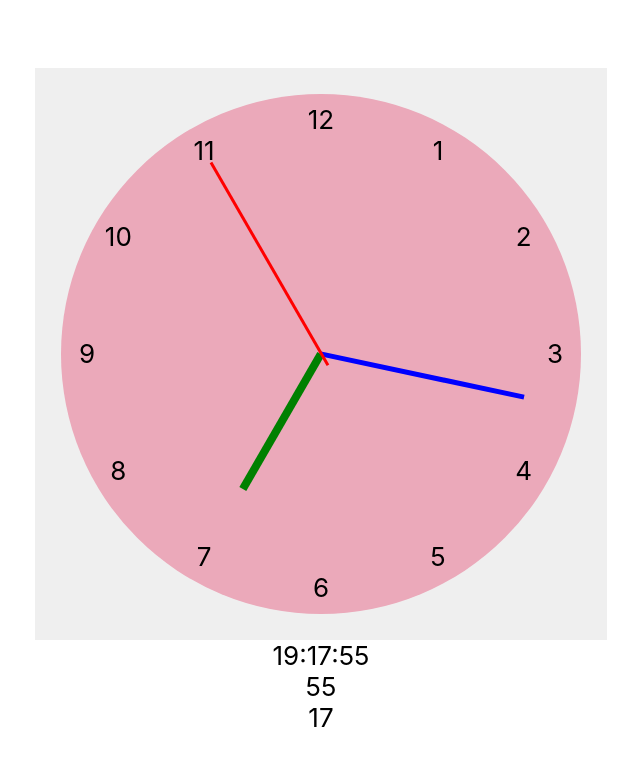
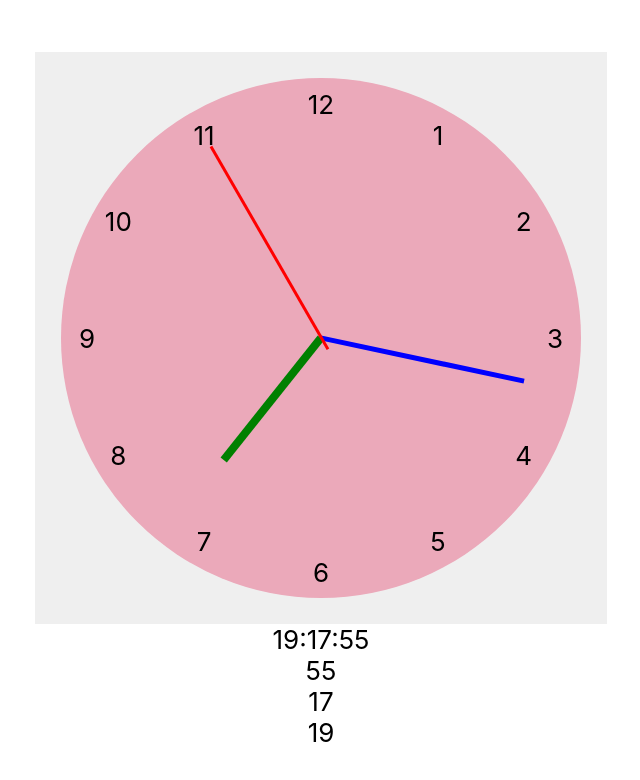
Before and after one commit to pablo87f/watch-face-simulator, a React (Create React App) app: page / in a window 1280 px wide. Shown: the top 780 px of the page, without its empty margins (319-959 px from the left). Built offline with nearby package versions, Linux system fonts and the light colour scheme.

Commit message:
making the hour hand rotate on the right way

```diff
--- a/src/Components/WatchFace/index.tsx
+++ b/src/Components/WatchFace/index.tsx
@@ -46,10 +46,14 @@ function getTimeInfo(date: Date): DateTimeInfo {
 const WatchFace: React.FC<Props> = (props: Props) => {
   const startTimeInfo = getTimeInfo(new Date());
 
-  const { second: startSecond, minute: startMinute } = startTimeInfo;
+  const {
+    second: startSecond,
+    minute: startMinute,
+    hour: startHour,
+  } = startTimeInfo;
   const [timeInfo, setTimeInfo] = useState<DateTimeInfo>(startTimeInfo);
 
-  const [hourAngle, setHourAngle] = useState(0);
+  const [totalHours, setTotalHours] = useState(startHour);
   const [totalMinutes, setTotalMinutes] = useState(startMinute);
   const [totalSeconds, setTotalSeconds] = useState(startSecond);
 
@@ -63,7 +67,9 @@ const WatchFace: React.FC<Props> = (props: Props) => {
     if (totalSeconds > 0 && second === 0) {
       setTotalMinutes((prevTotalMinutes) => prevTotalMinutes + 1);
     }
-    setHourAngle(hour * 30);
+    if (totalMinutes > 0 && minute === 0 && second === 0) {
+      setTotalHours((prevTotalMinutes) => prevTotalMinutes + 1);
+    }
   }, []);
 
   useInterval(updateTime, 1000);
@@ -269,11 +275,14 @@ const WatchFace: React.FC<Props> = (props: Props) => {
           <Item
             key="hour"
             circleRadius={circleSize}
-            rotation={hour * 30}
+            rotation={totalHours * 30 + minute * 0.5}
             width={0.3}
             height={6}
             style={{ backgroundColor: "green" }}
-            coordinates={{ radius: 6, angle: hour * 30 }}
+            coordinates={{
+              radius: 6,
+              angle: totalHours * 30 + minute * 0.5,
+            }}
           ></Item>
           <Item
             key="second"
@@ -291,6 +300,7 @@ const WatchFace: React.FC<Props> = (props: Props) => {
       </div>
       <div>{totalSeconds}</div>
       <div>{totalMinutes}</div>
+      <div>{totalHours}</div>
     </>
   );
 };
```
